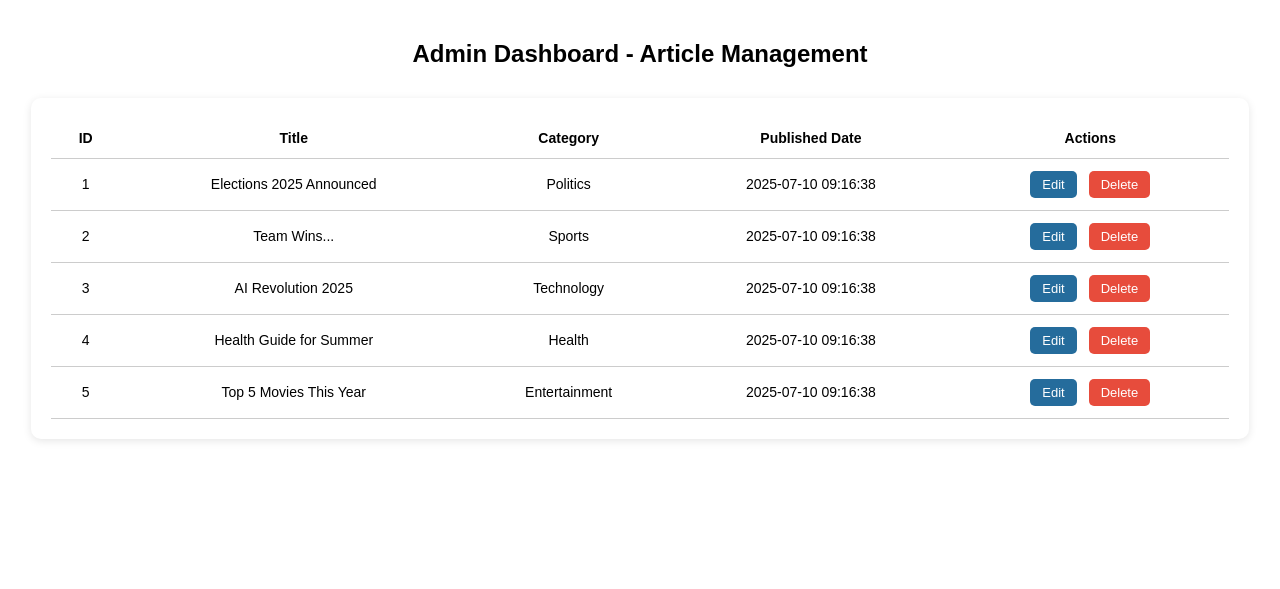
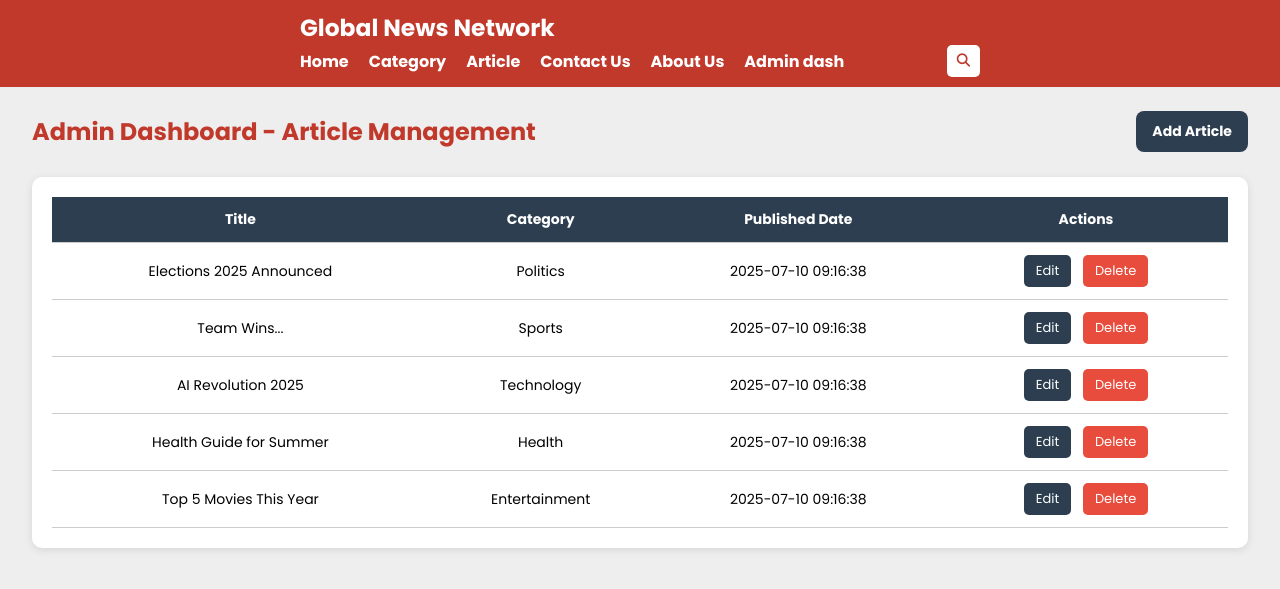
Before and after one commit to Ayaalmadhon2004/News-Website-, a PHP site: page /admin_dashboard.php in a window 1280 px wide. Shown: the top 589 px of the page. Run offline with PHP 8.4, Linux system fonts and the light colour scheme; a user stored in the database is signed in; data comes from the database, SQL or seed files in the repository.

Commit message:
create article & finished  dashboard

```diff
--- a/css_styling/style.css
+++ b/css_styling/style.css
@@ -265,6 +265,8 @@ main hr {
   color: var(--main-colorR);
   font-size: 22px;
   margin-bottom: 10px;
+  margin-top:10px;
+  align-items: left;
 }
 
 .category article h3 {
--- a/php_section/admin_dashboard.php
+++ b/php_section/admin_dashboard.php
@@ -17,17 +17,51 @@ $result = mysqli_query($conn, $sql);
   <meta charset="UTF-8">
   <title>Admin Dashboard</title>
   <style>
-    body {
+
+    admin-container {
       font-family: "Poppins", sans-serif;
       background-color: var(--gray);
       margin: 0;
       padding: 20px;
     }
 
-    h2 {
+    .dash_header {
+      max-width: 95%;
+      margin: auto;
+      margin-bottom: 25px;
+      margin-top:24px;
+      display: flex;
+      justify-content: space-between;
+      align-items: center;
+    }
+
+    .dash_header h2 {
+      color: var(--main-colorR);
+      font-size: 24px;
+      margin: 0;
+    }
+
+    .dash_header a button {
+      background-color: var(--main-colorB);
+      color: white;
+      padding: 10px 16px;
+      border: none;
+      border-radius: 8px;
+      font-size: 14px;
+      font-weight: bold;
+      cursor: pointer;
+    }
+
+    .dash_header a button:hover {
+      background-color:rgb(16, 83, 128);
+      color: var(--white);
+    }
+
+    #delete-msg {
+      color: green;
       text-align: center;
-      color: var(--main-colorR);
-      margin-bottom: 30px;
+      font-weight: bold;
+      margin-bottom: 20px;
     }
 
     .dashboard-table {
@@ -54,7 +88,7 @@ $result = mysqli_query($conn, $sql);
 
     th {
       background-color: var(--main-colorB);
-      color: var(--main-colorB);
+      color: white;
     }
 
     tr:hover {
@@ -71,7 +105,7 @@ $result = mysqli_query($conn, $sql);
     }
 
     .edit {
-      background-color:rgb(37, 108, 156);
+      background-color: var(--main-colorB);
       color: white;
     }
 
@@ -81,7 +115,7 @@ $result = mysqli_query($conn, $sql);
     }
 
     .edit:hover {
-      background-color: #217dbb;
+      background-color:rgb(16, 83, 128);
     }
 
     .delete:hover {
@@ -89,25 +123,63 @@ $result = mysqli_query($conn, $sql);
     }
 
     @media (max-width: 768px) {
+      .dash_header {
+        flex-direction: column;
+        align-items: flex-start;
+      }
+
+      .dash_header h2 {
+        margin-bottom: 10px;
+      }
+
       th, td {
         font-size: 12px;
         padding: 8px;
       }
+
       a.action {
         padding: 4px 8px;
         font-size: 11px;
       }
     }
   </style>
+  <link rel="stylesheet" href="../css_styling/style.css"/>
+  <link rel="stylesheet" href="https://cdnjs.cloudflare.com/ajax/libs/font-awesome/6.4.0/css/all.min.css" />
 </head>
 <body>
+  <nav class="navbar">
+    <div class="logo">
+      <a href="../Html_section/index.html" style="color: white; text-decoration: none;"><h3>Global News Network</h3></a>
+    </div>
 
-<h2>Admin Dashboard - Article Management</h2>
+    <ul class="nav-list">
+      <li><a href="../Html_section/index.html">Home</a></li>
+      <li><a href="../Html_section/category.html">Category</a></li>
+      <li><a href="../Html_section/article.html">Article</a></li>
+      <li><a href="../Html_section/contact.php">Contact Us</a></li>
+      <li><a href="../Html_section/AboutUs.html">About Us</a></li>
+      <li><a href="admin_dashboard.php">Admin dash</a></li>
+    </ul>
+    <button type="button" onclick="window.location.href='article.html'">
+      <i class="fas fa-search"></i>
+     </button>
+  </nav>
+<div class="admin-container">
+
+<?php if (isset($_GET['msg']) && $_GET['msg'] == "deleted"): ?>
+  <p id="delete-msg">Deleted successfully</p>
+<?php endif; ?>
+
+<div class="dash_header">
+  <h2>Admin Dashboard - Article Management</h2>
+  <a href="add_article.php">
+    <button type="button"> Add Article</button>
+  </a>
+</div>
 
 <div class="dashboard-table">
   <table>
     <tr>
-      <th>ID</th>
       <th>Title</th>
       <th>Category</th>
       <th>Published Date</th>
@@ -116,12 +188,11 @@ $result = mysqli_query($conn, $sql);
 
     <?php while ($row = mysqli_fetch_assoc($result)) : ?>
       <tr>
-        <td><?= $row['article_id']; ?></td>
         <td><?= htmlspecialchars($row['title']); ?></td>
         <td><?= htmlspecialchars($row['category_name']); ?></td>
         <td><?= $row['published_date']; ?></td>
         <td>
-          <a href="edit_user.php?id=<?= $row['article_id']; ?>" class="action edit">Edit</a>
+          <a href="edit_article.php?id=<?= $row['article_id']; ?>" class="action edit">Edit</a>
           <a href="delete_article.php?id=<?= $row['article_id']; ?>" class="action delete" onclick="return confirm('Are you sure you want to delete this article?');">Delete</a>
         </td>
       </tr>
@@ -130,5 +201,14 @@ $result = mysqli_query($conn, $sql);
   </table>
 </div>
 
+<script>
+  setTimeout(() => {
+    const msg = document.getElementById("delete-msg");
+    if (msg) {
+      msg.style.display = "none";
+    }
+  }, 5000);
+</script>
+</div>
 </body>
 </html>
--- a/php_section/get_articles.php
+++ b/php_section/get_articles.php
@@ -17,6 +17,7 @@ if (!isset($_GET['category_id'])) {
     exit();
 }
 
+
 $category_id = intval($_GET['category_id']);
 
 // Fetch articles for that category
--- a/php_section/get_categories.php
+++ b/php_section/get_categories.php
@@ -2,23 +2,19 @@
 header("Access-Control-Allow-Origin: *");
 header("Content-Type: application/json; charset=utf-8");
 
-// إعدادات الاتصال
 $host = 'localhost';
 $user = 'root';
 $pass = '';
 $db = 'news_db';
 
-// الاتصال بقاعدة البيانات
 $conn = new mysqli($host, $user, $pass, $db);
 
-// التحقق من الاتصال
 if ($conn->connect_error) {
     http_response_code(500);
     echo json_encode(["error" => "Database connection failed"]);
     exit();
 }
 
-// جلب الفئات بدون أي شرط
 $sql = "SELECT category_id, category_name FROM categories";
 $result = $conn->query($sql);
 
```
Also changed, not shown: php_section/add_article.php (added, +181 -0 lines), php_section/delete_article.php (added, +25 -0 lines), php_section/edit_article.php (added, +150 -0 lines), php_section/edit_user.php (deleted, +0 -155 lines), assets/images/1752054393_صورة شخصية.jpg (added), assets/images/1752054495_صورة شخصية.jpg (added), assets/images/1752056443_5433969877208659102.jpg (added), assets/images/1752057195_5433741578222041052.jpg (added), assets/images/1752060709_5433741578222041050.jpg (added), assets/images/1752130302_5424952765169398726.jpg (added), 1 other file.
